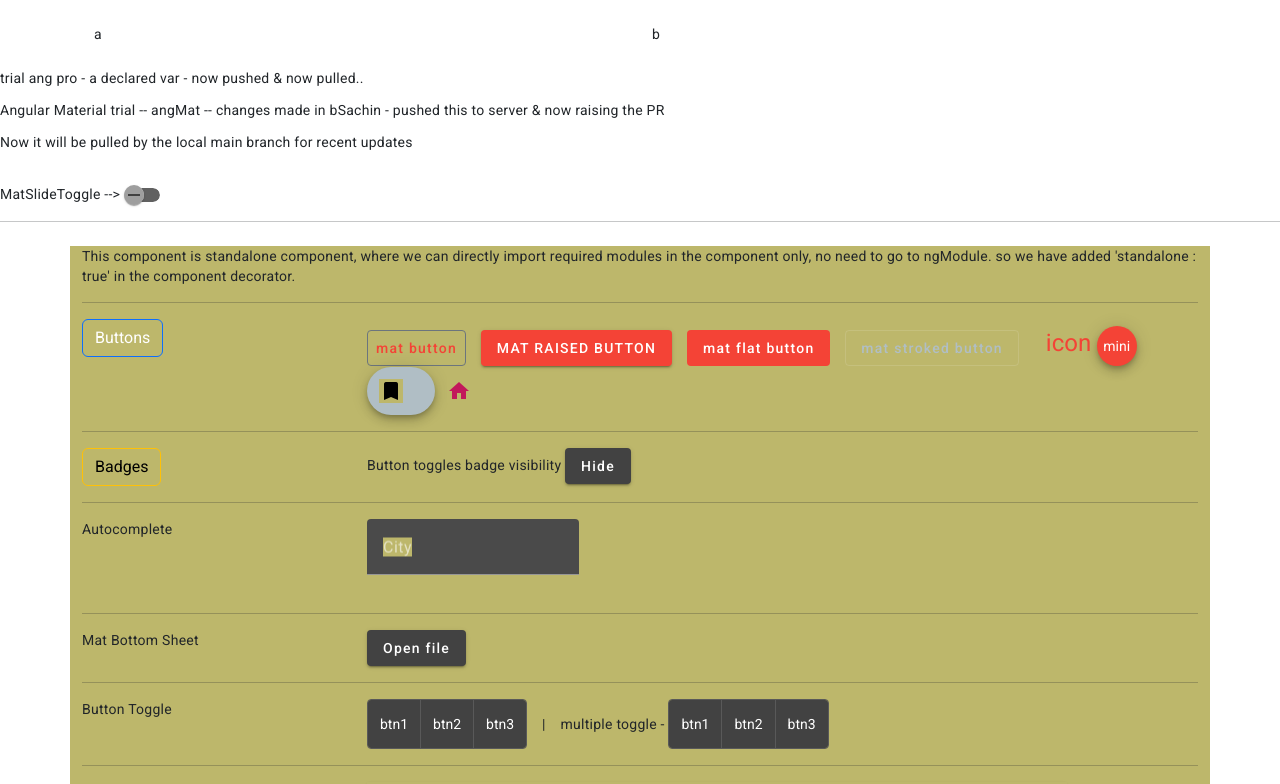
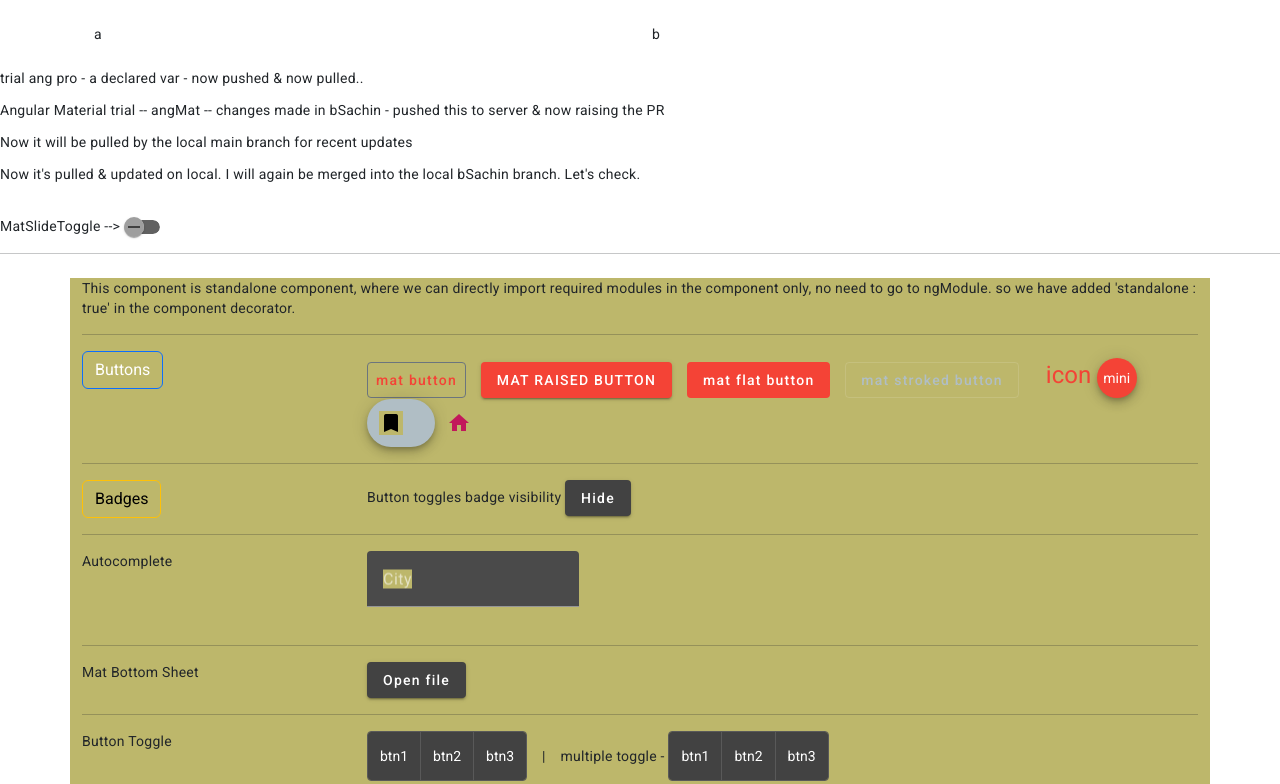
Before and after one commit to Sachinoswal73/trialAng, an Angular app: page / in a window 1280 px wide. Shown: the top 784 px of the page. Built offline with nearby package versions, Linux system fonts and the light colour scheme.

Commit message:
updtd to Local machine

```diff
--- a/src/app/app.component.html
+++ b/src/app/app.component.html
@@ -11,6 +11,9 @@
 <p>Angular Material trial -- angMat -- changes made in bSachin - pushed this to server & now raising the PR </p>
 
 <p> Now it will be pulled by the local main branch for recent updates</p>
+
+<p>Now it's pulled & updated on local. I will again be merged into the local bSachin branch. Let's check.</p>
+
 <br>
 
 MatSlideToggle -->
```
